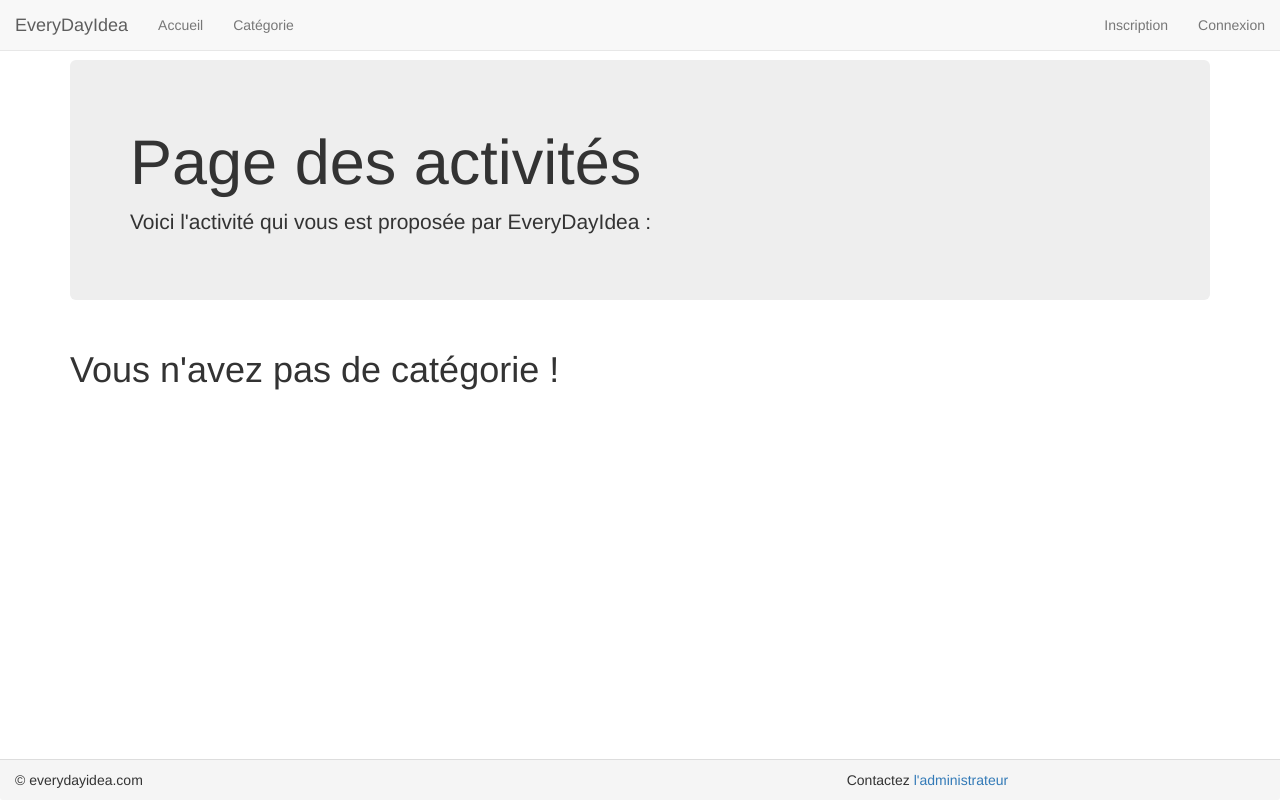
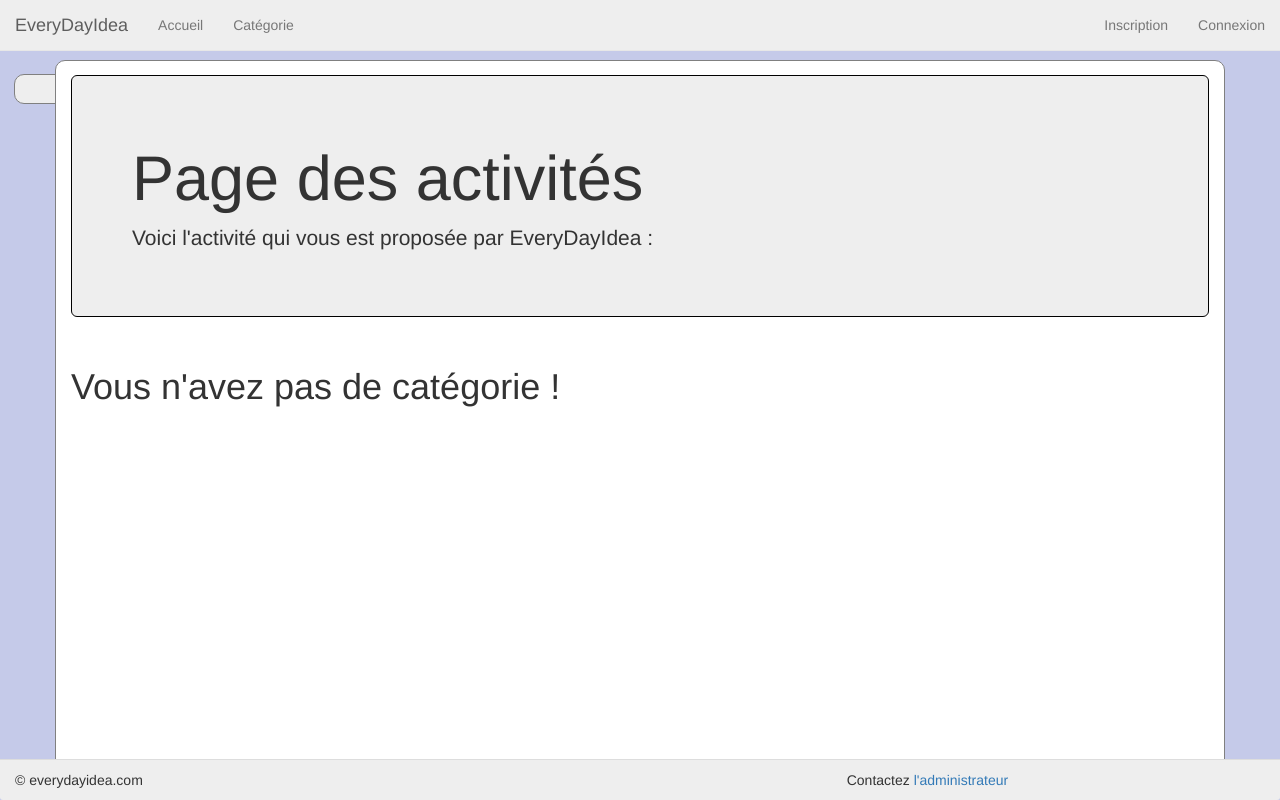
Before and after one commit to OvynFlavian/IntegrationTP_Groupe_1, a PHP site: page /Page/proposerActivite.page.php in a window 1280 px wide. Run offline with PHP 8.4, Linux system fonts and the light colour scheme; some libraries are stand-ins or nearby versions.

Commit message:
modif css

```diff
--- a/Projet/Web/Page/proposerActivite.page.php
+++ b/Projet/Web/Page/proposerActivite.page.php
@@ -55,7 +55,6 @@ $configIni = getConfigFile();
                 }
             }
             ?>
-
         </ul>
     </aside>
 </header>
@@ -101,12 +100,10 @@ $configIni = getConfigFile();
         </article>
     </section>
 </section>
-<div class="footer-container">
-    <div class="row">
-        <footer class="footer panel-footer navbar-fixed-bottom">
-            &copy; everydayidea.com <span class="marge"> Contactez <a href="mailto:<?php echo $configIni['ADMINISTRATEUR']['mail']?>">l'administrateur</a></span>
-        </footer>
-    </div>
-</div>
+
+<footer class="footer panel-footer navbar-fixed-bottom">
+    &copy; everydayidea.com <span class="marge"> Contactez <a href="mailto:<?php echo $configIni['ADMINISTRATEUR']['mail']?>">l'administrateur</a></span>
+</footer>
+
 </body>
 </html>
--- a/Projet/Web/Style/general.css
+++ b/Projet/Web/Style/general.css
@@ -5,10 +5,57 @@ html body .container {
     bottom: 30px;
     right: 0;
     left: 0;
+
+}
+.container {
+    background-color : #FFFFFF;
+    border : 1px solid grey;
+    border-radius : 10px;
+
+}
+.nav-pills > li.active > a, .nav-pills > li.active > a:hover, .nav-pills > li.active > a:focus {
+    color:black;
+    background-color:#FFFFFF;
+    border : 1px solid black;
+}
+
+aside {
+    border : 1px solid grey;
+    margin : 1em;
+    padding: 1em;
+    background-color :#EEEEEE;
+    border-radius : 10px;
+}
+.nav-pills a{
+    color:black;
+}
+.jumbotron {
+    margin-top : 1em;
+    background-color : #EEEEEE;
+    border : 1px solid black;
+
+
+}
+table caption {
+    text-align : center;
+}
+html {
+    background-color : #C5CAE9;
+    color : black;
 }
 .marge {
     margin-left : 50em;
 }
+.navbar-fixed-bottom {
+    background-color : #EEEEEE;
+}
+.navbar-default {
+    background-color:#EEEEEE;
+    font-color : black;
+    background-image: none;
+    background-repeat: no-repeat;
+}
+
 html body aside {
     position: absolute;
     top: 60px;
```
